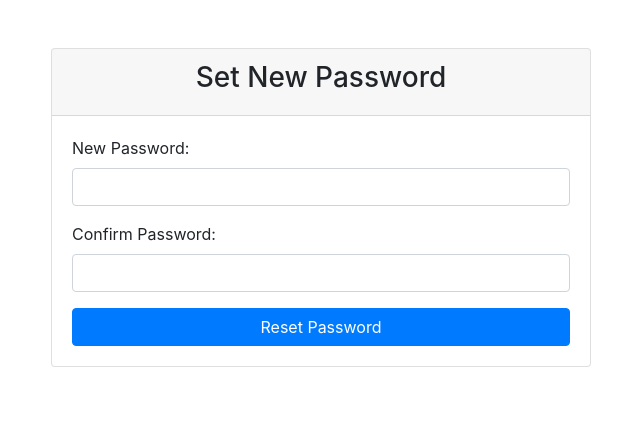
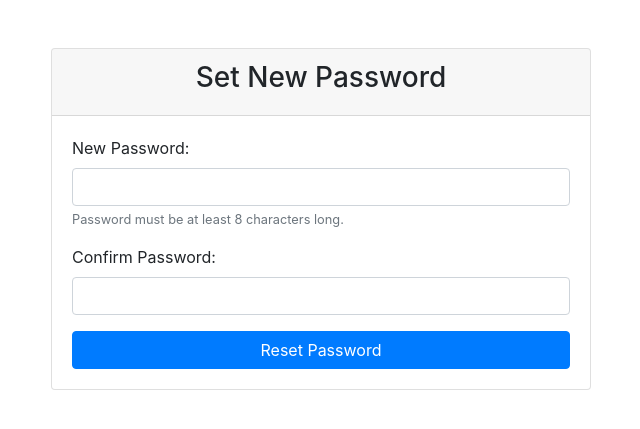
Before and after one commit to RinkitoKun/Django-University-Managment, a Django app: a page that uses main_app/templates/password_reset_form.html in a window 1280 px wide. Shown: the top 429 px of the page, without its empty margins (319-959 px from the left). Run offline with Django 5.2, Linux system fonts and the light colour scheme; data comes from the database, SQL or seed files in the repository; both versions use the stored data as it was after the commit; some libraries are stand-ins or nearby versions.

Commit message:
Finalize everything

```diff
--- a/main_app/admin.py
+++ b/main_app/admin.py
@@ -27,7 +27,7 @@ class StudentAdmin(BaseModelAdmin):
     list_display = ('name', 'email', 'student_id', 'get_enrolled_courses')
     search_fields = ('name', 'email', 'student_id')
     inlines = [EnrollmentInline]
-
+    exclude = ('last_login',)
     def get_enrolled_courses(self, obj):
         return self.get_list_items(obj, 'enrolled_courses')
     get_enrolled_courses.short_description = 'Enrolled Courses'
@@ -36,7 +36,7 @@ class StudentAdmin(BaseModelAdmin):
 class ProfessorAdmin(BaseModelAdmin):
     list_display = ('name', 'email', 'professor_id', 'get_department', 'get_courses')
     search_fields = ('name', 'email', 'professor_id')
-    exclude = ('staff_id', 'student_id', 'courses')
+    exclude = ('last_login', 'student_id', 'courses')
     inlines = [ProfessorCoursesInline]
 
     def get_department(self, obj):
--- a/main_app/models.py
+++ b/main_app/models.py
@@ -136,6 +136,9 @@ class Department(models.Model):
     name = models.CharField(max_length=100, unique=True)
     location = models.CharField(max_length=255)
 
+    def __str__(self):
+        return self.name
+
 class Course(models.Model):
     course_id = models.CharField(max_length=20, primary_key=True, unique=True, blank=True, editable=False)
     name = models.CharField(max_length=255)
@@ -160,7 +163,7 @@ class Schedule(models.Model):
     room = models.ForeignKey('Room', on_delete=models.SET_NULL, null=True, blank=True, related_name="schedules")
 
     class Meta:
-        ordering = ['date', 'time']  # Add ordering
+        ordering = ['date', 'time']
 
     def __str__(self):
         return f"Schedule for {self.course.name} on {self.date} at {self.time}"
--- a/main_app/templates/password_reset_form.html
+++ b/main_app/templates/password_reset_form.html
@@ -23,6 +23,7 @@
                             <div class="form-group">
                                 <label for="new_password">New Password:</label>
                                 <input type="password" class="form-control" name="new_password" id="new_password" required>
+                                <small class="form-text text-muted">Password must be at least 8 characters long.</small>
                             </div>
 
                             <div class="form-group">
@@ -49,14 +50,23 @@
             const confirmPassword = document.getElementById('confirm_password').value;
             const errorDiv = document.getElementById('passwordError');
 
+            if (newPassword.length < 8) {
+                errorDiv.style.display = 'block';
+                errorDiv.textContent = 'Password must be at least 8 characters long!';
+                return false;
+            }
+
             if (newPassword !== confirmPassword) {
                 errorDiv.style.display = 'block';
+                errorDiv.textContent = 'Passwords do not match!';
                 return false;
             }
+
             errorDiv.style.display = 'none';
             return true;
         }
 
+        document.getElementById('new_password').addEventListener('input', validatePasswords);
         document.getElementById('confirm_password').addEventListener('input', validatePasswords);
     </script>
 </body>
--- a/main_app/templates/student/student_dashboard.html
+++ b/main_app/templates/student/student_dashboard.html
@@ -137,7 +137,7 @@
                                         <td>{{ schedule.date|date:"D, d M Y" }}</td>
                                         <td>{{ schedule.time|time:"g:i A" }}</td>
                                         <td>{{ schedule.get_type_display }}</td>
-                                        <td>{{ schedule.room|default:"Not Assigned" }}</td>
+                                        <td>{{ schedule.room.room_type|default:"Not Assigned" }}</td>
                                     </tr>
                                     {% endfor %}
                                 </tbody>
--- /dev/null
+++ b/media/assignments/test_1OBDycD.txt
@@ -0,0 +1 @@
+test content
--- /dev/null
+++ b/media/assignments/test_a113GHL.txt
@@ -0,0 +1 @@
+test content
--- /dev/null
+++ b/media/course_materials/test_RgZUZff.txt
@@ -0,0 +1 @@
+test content
--- /dev/null
+++ b/media/course_materials/test_tvd4U9L.txt
@@ -0,0 +1 @@
+test content
```
Also changed, not shown: db.sqlite3, 4 other files.
